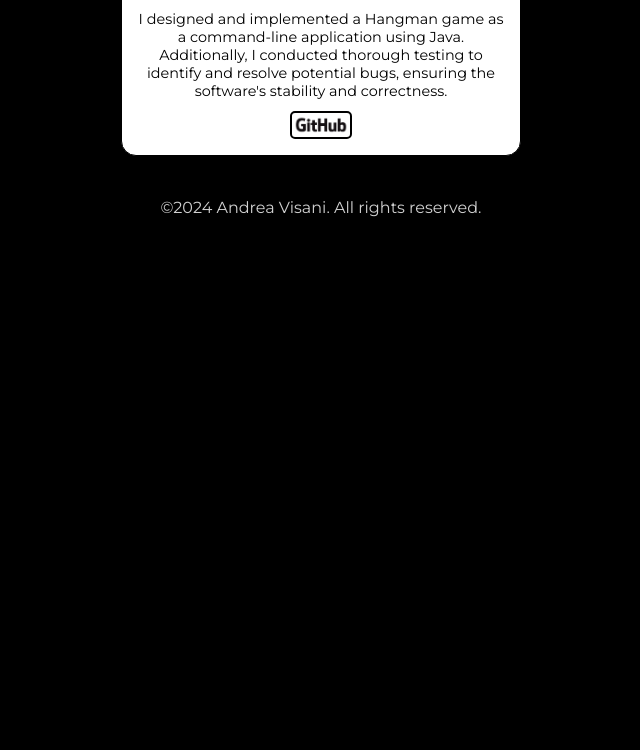
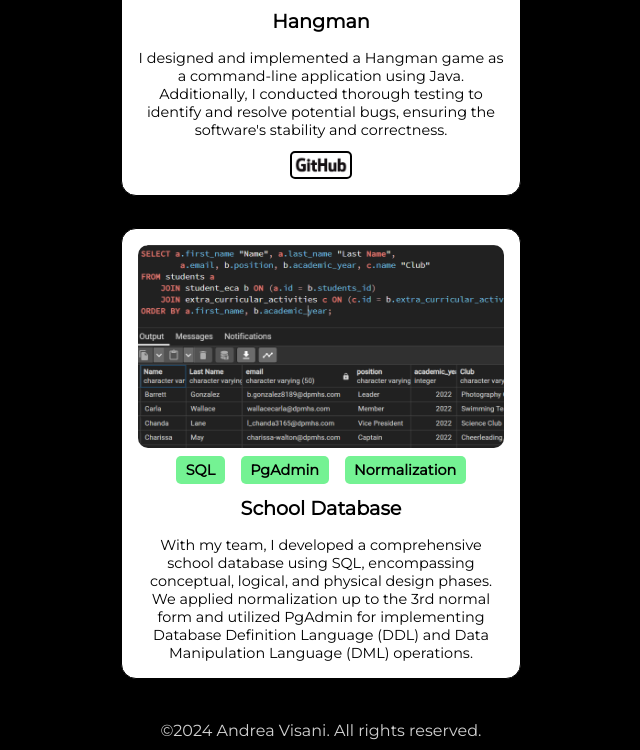
Before and after one commit to Herr-visanovich/Personal-Website, a plain HTML site: page projects.html in a window 1280 px wide. Shown: the part 973-1723 px from the top of the page, without its empty margins (319-959 px from the left). Before the commit the page ends 1200 px from the top, so only its background shows below. Drawn offline with nearby package versions, Linux system fonts and the light colour scheme.

Commit message:
Added new project and modified the css import

```diff
--- a/projects.html
+++ b/projects.html
@@ -4,8 +4,6 @@
         <meta name="viewport" content="width=device-width, initial-scale=1.0">
         <title>Visani Andrea - Home</title>
         <link rel="stylesheet" href="style.css" type="text/css">
-        <link rel="stylesheet" href="projects.css" type="text/css">
-        <link rel="stylesheet" href="bottom-navbar-style.css" type="text/css">
         <link rel="preconnect" href="https://fonts.googleapis.com">
         <link rel="preconnect" href="https://fonts.gstatic.com" crossorigin>
         <link href="https://fonts.googleapis.com/css2?family=Montserrat:wght@200;300;400&display=swap" rel="stylesheet">
@@ -52,6 +50,9 @@
                         <div class="card-text-paragraph">
                             <p>I utilized the Unity game engine and C# language to code a brief 2D game, demonstrating my proficiency in implementing game functionalities and mechanics. This involved the creation of character movement, collision detection, and interactive objects, highlighting my adept problem-solving skills. Additionally, I applied object-oriented programming principles to establish a modular and easily maintainable game architecture.</p>
                         </div>
+                        <div class="github-button">
+                            <a href="https://github.com/andreavisani/TheAwakening"><img class="github-image" src="images/GitHub_Logo.png" alt="github logo"></a>
+                        </div>
                     </div>
 
                     <!-- CARD 2 -->
@@ -79,6 +80,31 @@
                             <a href="https://github.com/andreavisani/Hangman-terminal-game"><img class="github-image" src="images/GitHub_Logo.png" alt="github logo"></a>
                         </div>
                     </div>
+                    <!-- END CARD 2-->
+
+                    <!-- CARD 3 -->
+                    <div class="card-container">
+                        <img class="card-image" src="images/Database.png" alt="Database image" width="100%">
+                        <div class="labels">
+                            <div class="card-label">
+                                <strong>SQL</strong>
+                            </div>
+                            <div class="card-label">
+                                <strong>PgAdmin</strong>
+                            </div>
+                            <div class="card-label">
+                                <strong>Normalization</strong>
+                            </div>
+                        </div>
+
+                        <div class="card-text-header">
+                            <h2>School Database</h2>
+                        </div>
+                        <div class="card-text-paragraph">
+                            <p>With my team, I developed a comprehensive school database using SQL, encompassing conceptual, logical, and physical design phases. We applied normalization up to the 3rd normal form and utilized PgAdmin for implementing Database Definition Language (DDL) and Data Manipulation Language (DML) operations.</p>
+                        </div>
+
+                    </div>
 
 
 
--- a/style.css
+++ b/style.css
@@ -1,5 +1,6 @@
 @import "./projects.css";
 @import "./resume.css";
+@import "./bottom-navbar-style.css";
 
 :root {
     --color-dark: #000000;
```
Also changed, not shown: index.html (+3 -20 lines), images/Database.png (added).
